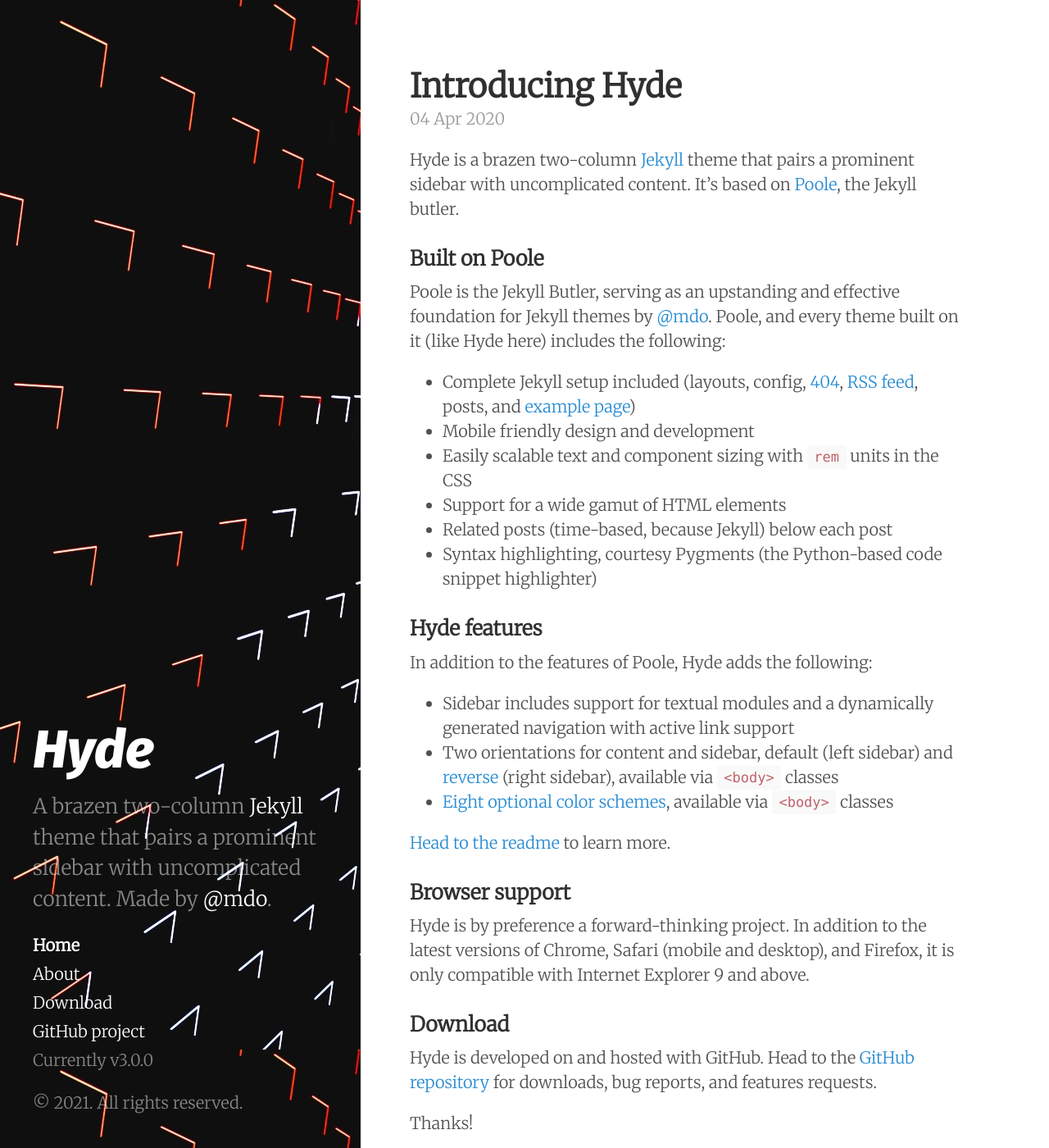
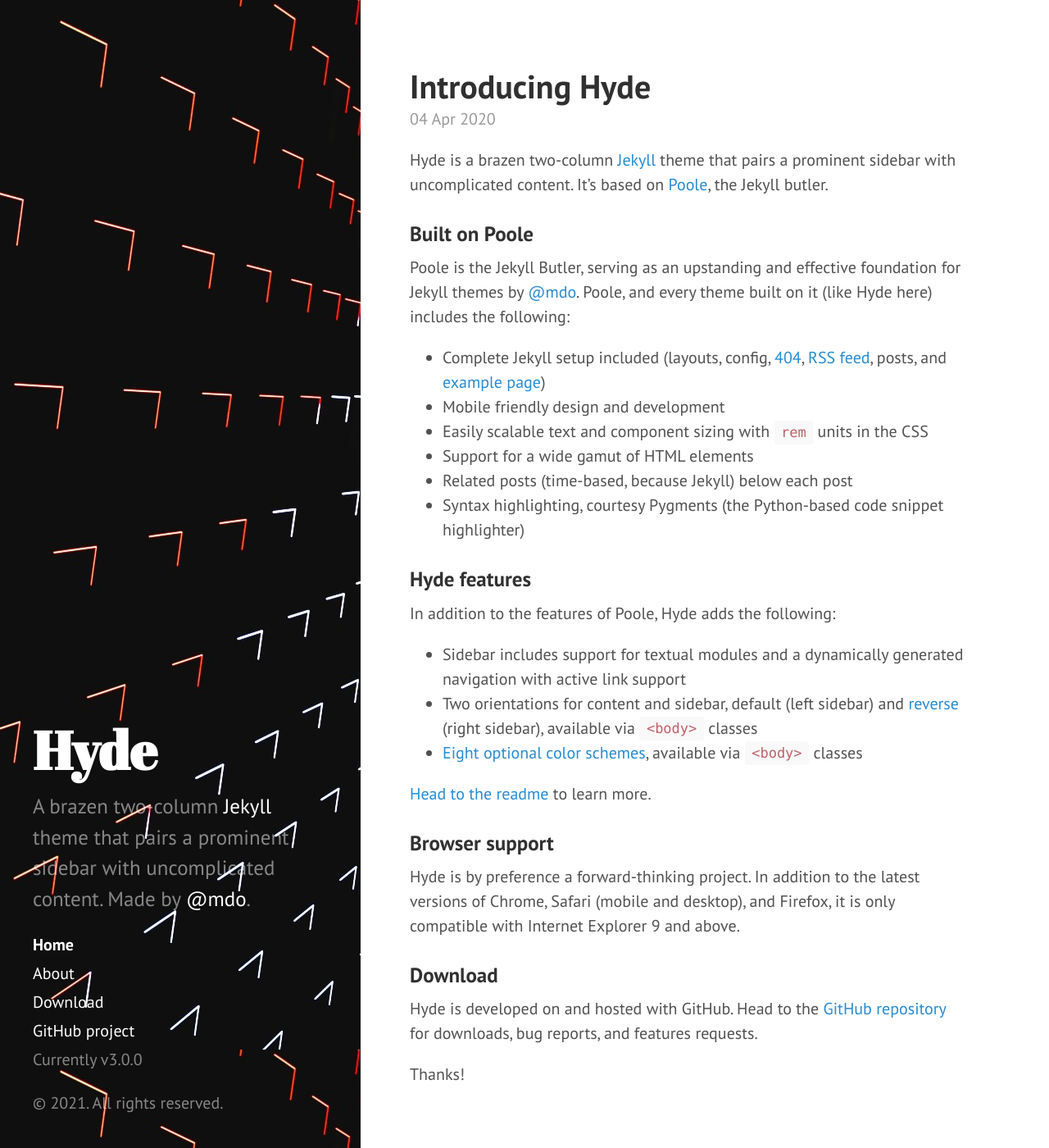
Before and after one commit to manddar/HydeIt, a Jekyll site: the page built from index.html, in a window 1280 px wide and 1400 px high. Shown: the whole window at 82% size. Built offline with Jekyll 4.4.1, drawn with Linux system fonts in a browser that asks for light colours; the list of posts is cut into pages by our own code.

Commit message:
Reverted fonts

```diff
--- a/_includes/head.html
+++ b/_includes/head.html
@@ -16,10 +16,6 @@
   <link rel="stylesheet" href="{{ 'public/css/hyde.css' | absolute_url }}">
   <link rel="stylesheet" href="http://fonts.googleapis.com/css?family=PT+Sans:400,400italic,700|Abril+Fatface">
 
-  <link rel="preconnect" href="https://fonts.googleapis.com">
-  <link rel="preconnect" href="https://fonts.gstatic.com" crossorigin>
-  <link href="https://fonts.googleapis.com/css2?family=Fira+Sans:ital,wght@1,800&family=Merriweather:ital,wght@0,300;1,300&display=swap" rel="stylesheet">
-
   <link rel="apple-touch-icon-precomposed" sizes="144x144" href="{{ 'public/apple-touch-icon-144-precomposed.png' | absolute_url }}">
   <link rel="shortcut icon" href="{{ 'public/favicon.ico' | absolute_url }}">
 
--- a/public/css/hyde.css
+++ b/public/css/hyde.css
@@ -37,8 +37,7 @@
  */
 
 html {
-  /*font-family: "PT Sans", Helvetica, Arial, sans-serif;*/
-  font-family: 'Merriweather', serif;
+  font-family: "PT Sans", Helvetica, Arial, sans-serif;
 }
 @media (min-width: 48em) {
   html {
@@ -86,8 +85,7 @@
 .sidebar-about h1 {
   color: #fff;
   margin-top: 0;
-  /* font-family: "Abril Fatface", serif; */
-  font-family: 'Fira Sans', sans-serif;
+  font-family: "Abril Fatface", serif;
   font-size: 3.25rem;
 }
 
```
